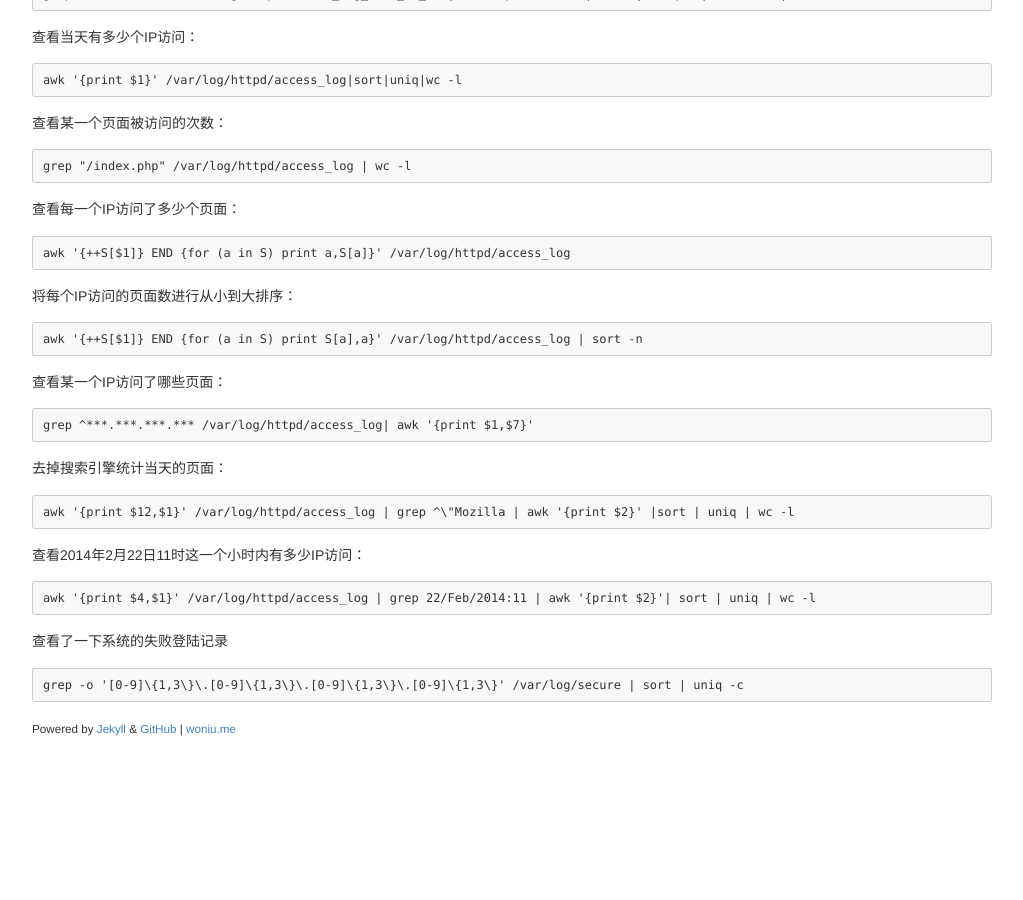
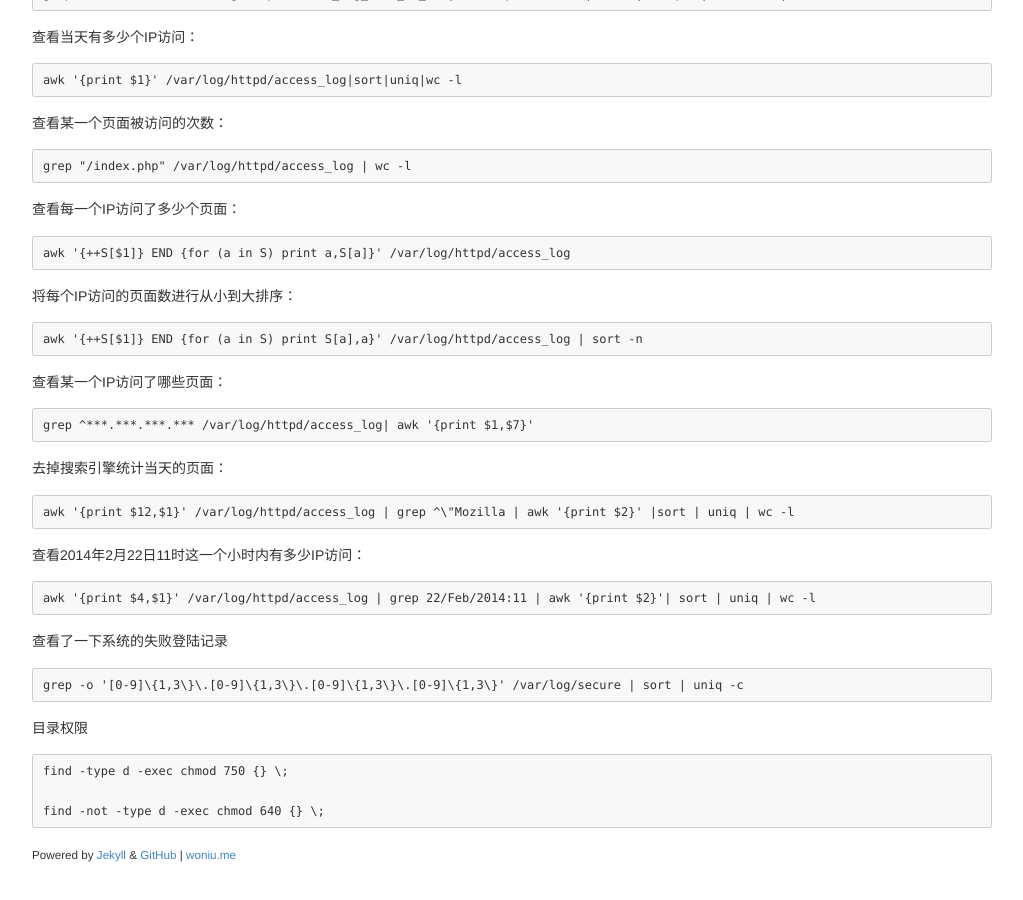
Before and after one commit to peng2089/dp.github.io, a Jekyll site: the page built from shell.md, in a window 1280 px wide and 900 px high, scrolled down 2450 px. Shown: the whole window, without its empty margins (128-1151 px from the left). Built offline with Jekyll 4.4.1, drawn with Linux system fonts in a browser that asks for light colours; before the commit the page ends 3224 px from its top, so only the background shows below that.

Commit message:
添加更改目录权限

```diff
--- a/shell.md
+++ b/shell.md
@@ -149,3 +149,13 @@ web目录权限设置(设定目录:/var/www/test)
 查看了一下系统的失败登陆记录
 
 	grep -o '[0-9]\{1,3\}\.[0-9]\{1,3\}\.[0-9]\{1,3\}\.[0-9]\{1,3\}' /var/log/secure | sort | uniq -c
+
+
+
+
+
+目录权限
+
+	find -type d -exec chmod 750 {} \;
+
+	find -not -type d -exec chmod 640 {} \;
```
